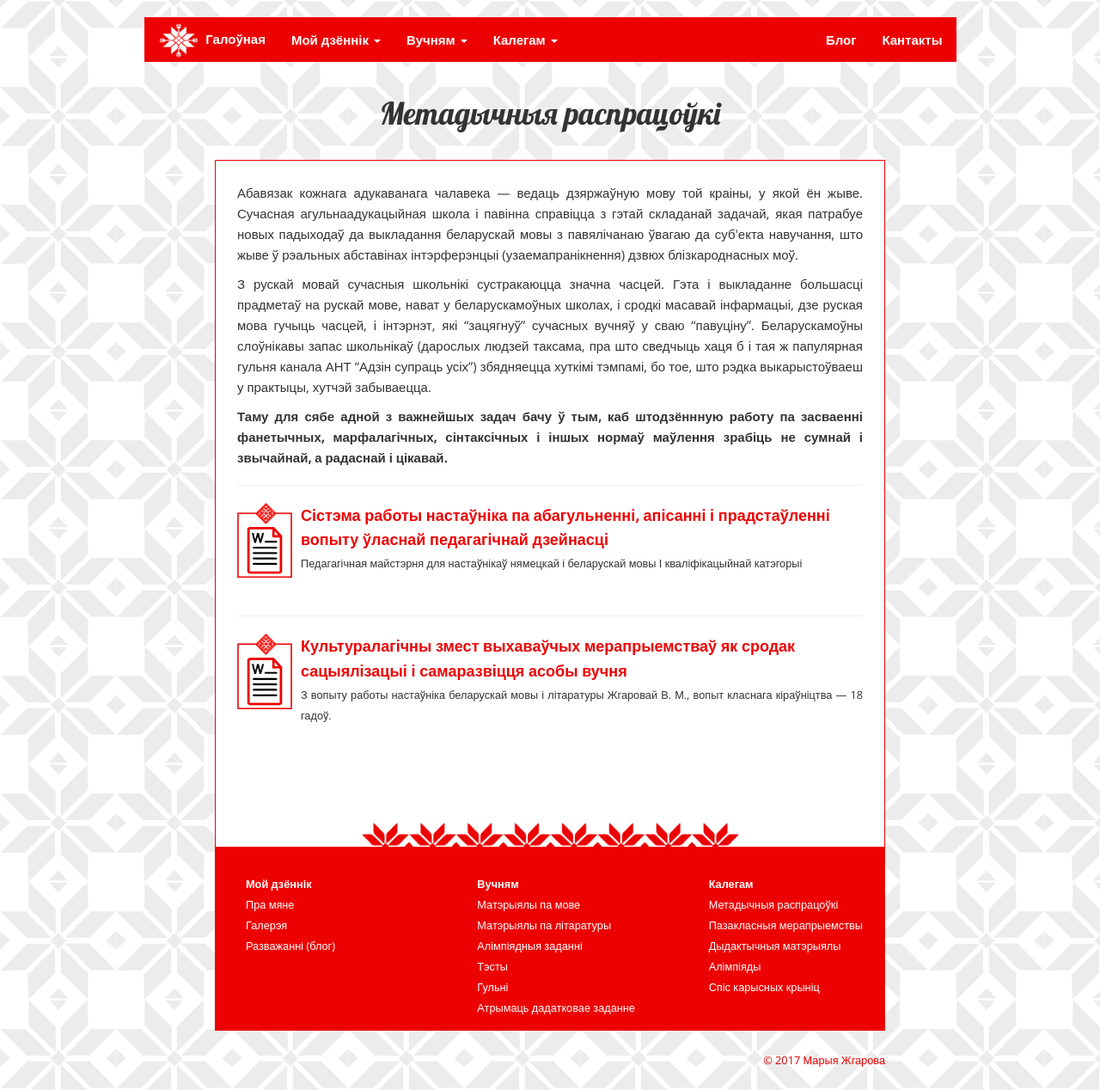
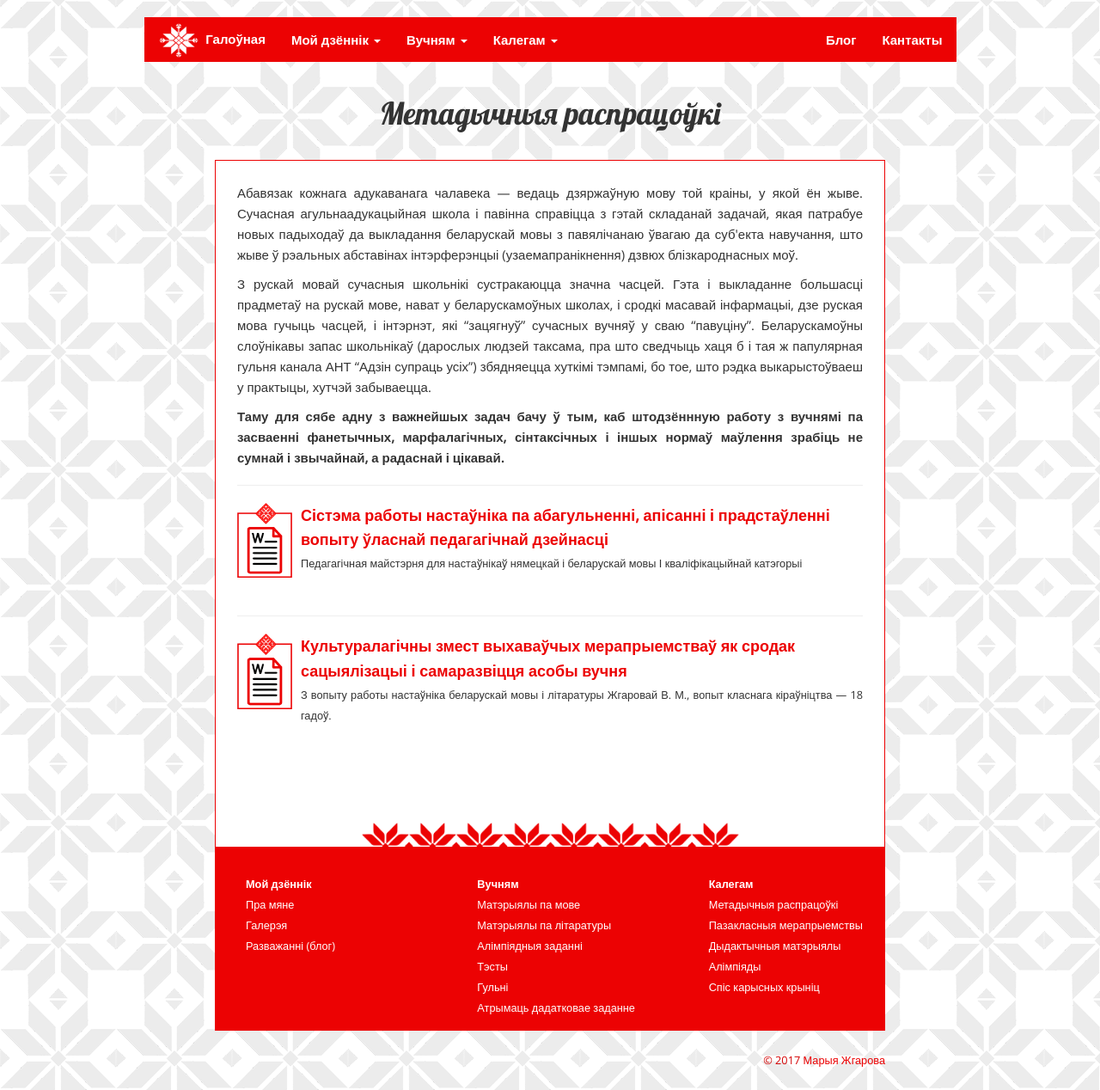
Before and after one commit to vzhgareva/vzhgareva.github.io, a Jekyll site: the page built from metadychnya_raspracouki.html, in a window 1280 px wide. Shown: the whole page at 86% size. Built offline with Jekyll 4.4.1, drawn with Linux system fonts in a browser that asks for light colours.

Commit message:
Update metadychnya_raspracouki.html

```diff
--- a/metadychnya_raspracouki.html
+++ b/metadychnya_raspracouki.html
@@ -4,6 +4,6 @@ title: Метадычныя распрацоўкі
 ---
 <p>Абавязак кожнага адукаванага чалавека — ведаць дзяржаўную мову той краіны, у якой ён жыве. Сучасная агульнаадукацыйная школа і павінна справіцца з гэтай складанай задачай, якая патрабуе новых падыходаў да выкладання беларускай мовы з павялічанаю ўвагаю да суб'екта навучання, што жыве ў рэальных абставінах інтэрферэнцыі (узаемапранікнення) дзвюх блізкароднасных моў.</p>
 <p>З рускай мовай сучасныя школьнікі сустракаюцца значна часцей. Гэта і выкладанне большасці прадметаў на рускай мове, нават у беларускамоўных школах, і сродкі масавай інфармацыі, дзе руская мова гучыць часцей, і інтэрнэт, які “зацягнуў” сучасных вучняў у  сваю “павуціну”. Беларускамоўны слоўнікавы запас школьнікаў (дарослых людзей таксама, пра што сведчыць хаця б і тая ж папулярная гульня канала АНТ “Адзін супраць усіх”) збядняецца хуткімі тэмпамі, бо тое, што рэдка выкарыстоўваеш у практыцы, хутчэй забываецца.</p>
-<p><b>Таму для сябе адной з важнейшых задач бачу ў тым, каб штодзённную работу па засваенні фанетычных, марфалагічных, сінтаксічных і іншых нормаў маўлення зрабіць не сумнай і звычайнай, а радаснай і цікавай.</b></p>
+<p><b>Таму для сябе адну з важнейшых задач бачу ў тым, каб штодзённную работу з вучнямі па засваенні фанетычных, марфалагічных, сінтаксічных і іншых нормаў маўлення зрабіць не сумнай і звычайнай, а радаснай і цікавай.</b></p>
 
 {% include download_docs.html category='metadychnya_raspracouki' %}
```
